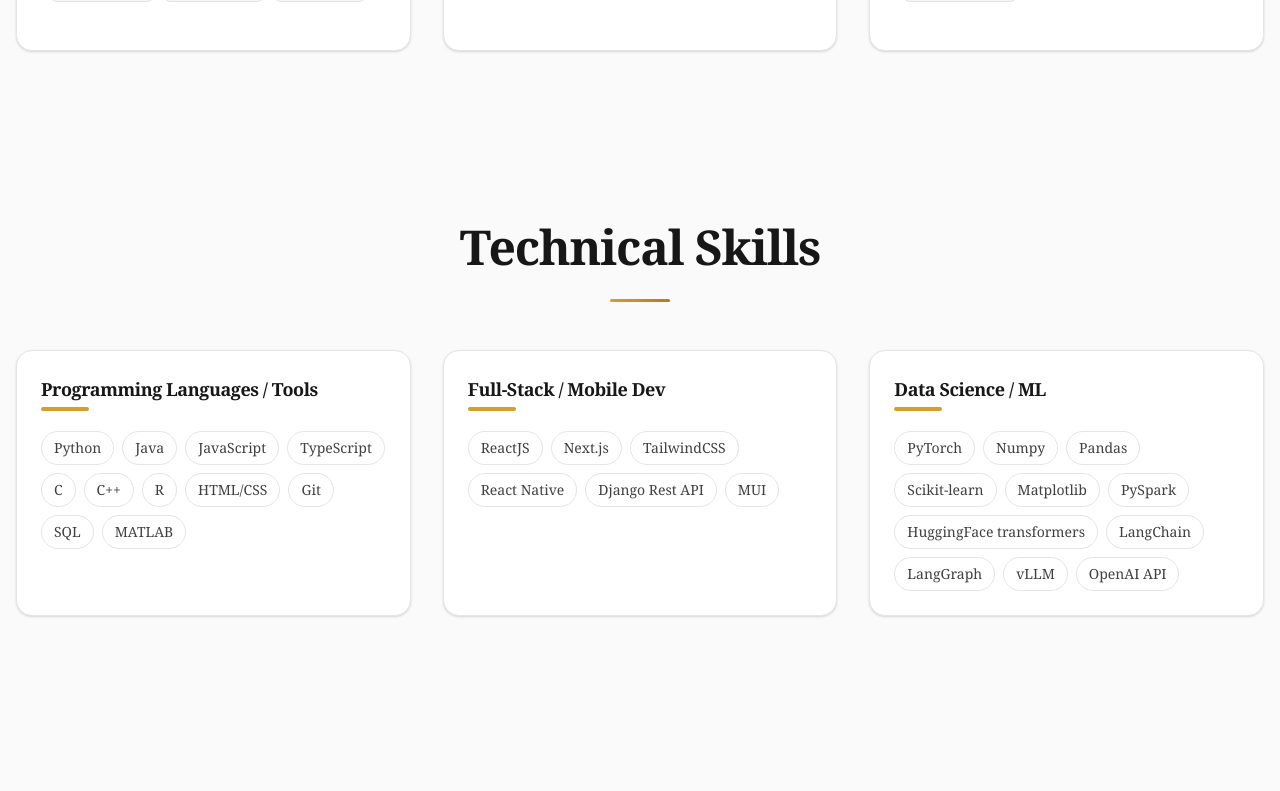
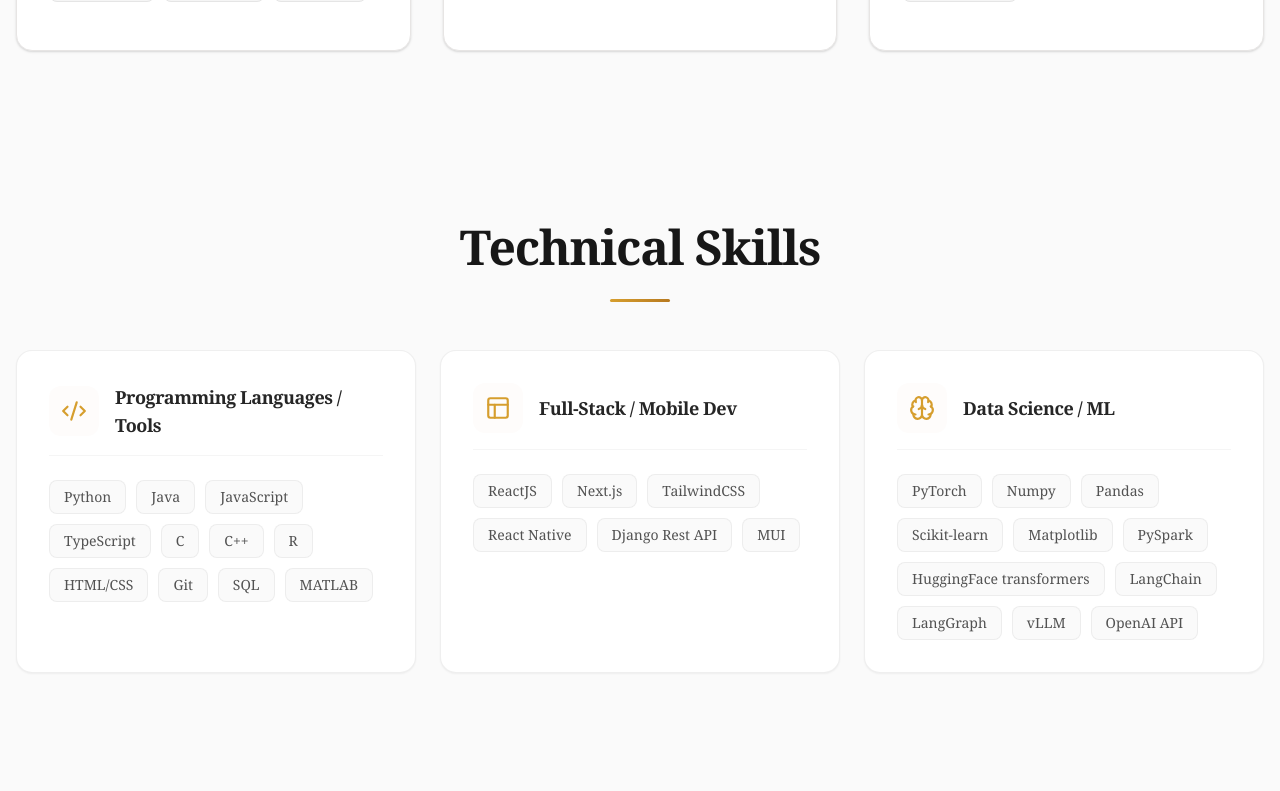
Before and after one commit to sham-bolic/sham-bolic.github.io, a Next.js app: page / in a window 1280 px wide. Shown: the part 3060-3851 px from the top of the page. Built offline with nearby package versions, Linux system fonts and the light colour scheme.

Commit message:
chore: polishing skill section

```diff
--- a/app/components/sections/SkillsSection.tsx
+++ b/app/components/sections/SkillsSection.tsx
@@ -2,43 +2,63 @@
 import React, { useRef } from 'react';
 import useOnScreen from '@/app/hooks/useOnScreen';
 import { skills } from '@/app/data/portfolio';
+import { Code2, Layout, Brain, Terminal } from 'lucide-react';
 
 export default function SkillsSection() {
 	const ref = useRef<HTMLElement>(null);
 	const isVisible = useOnScreen(ref, 0.1);
 
+	const getIcon = (category: string) => {
+		if (category.includes('Programming'))
+			return <Code2 size={26} className="text-warm-500" />;
+		if (category.includes('Full-Stack'))
+			return <Layout size={26} className="text-warm-500" />;
+		if (category.includes('Data Science'))
+			return <Brain size={26} className="text-warm-500" />;
+		return <Terminal size={26} className="text-warm-500" />;
+	};
+
 	return (
-		<section id="skills" ref={ref} className="py-12 md:py-20">
+		<section
+			id="skills"
+			ref={ref}
+			className="py-20 bg-neutral-50 dark:bg-neutral-900/50"
+		>
 			<div className="container mx-auto px-4 max-w-7xl">
 				<h2
-					className={`section-title dark:text-neutral-100 transition-all duration-700 transform ${
+					className={`section-title mb-12 text-center dark:text-neutral-100 transition-all duration-700 transform ${
 						isVisible ? 'opacity-100 translate-y-0' : 'opacity-0 translate-y-10'
 					}`}
 				>
 					Technical Skills
 				</h2>
-				<div className="grid gap-8 grid-cols-1 lg:grid-cols-3">
+				<div className="grid gap-6 grid-cols-1 md:grid-cols-2 lg:grid-cols-3">
 					{skills.map((skillGroup, index) => (
 						<div
 							key={index}
-							className={`card p-6 h-full dark:bg-neutral-700 dark:border-neutral-600 transition-all duration-700 transform ${
+							className={`group relative p-8 h-full bg-white dark:bg-neutral-800/40 rounded-2xl border border-neutral-200/60 dark:border-neutral-700/60 hover:border-warm-200 dark:hover:border-warm-800/50 shadow-sm hover:shadow-xl hover:shadow-warm-500/5 transition-all duration-500 transform ${
 								isVisible
 									? 'opacity-100 translate-y-0'
 									: 'opacity-0 translate-y-10'
 							}`}
 							style={{ transitionDelay: `${index * 150}ms` }}
 						>
-							<div className="mb-5">
-								<h3 className="text-lg font-bold text-neutral-900 dark:text-neutral-100 font-serif mb-1">
+							{/* Card Header */}
+							<div className="flex items-center gap-4 mb-6 pb-4 border-b border-neutral-100 dark:border-neutral-700/50">
+								<div className="p-3 rounded-xl bg-warm-50 dark:bg-warm-500/10 group-hover:bg-warm-100 dark:group-hover:bg-warm-500/20 transition-colors duration-300">
+									{getIcon(skillGroup.category)}
+								</div>
+								<h3 className="text-lg font-bold text-neutral-800 dark:text-neutral-100 font-serif">
 									{skillGroup.category}
 								</h3>
-								<div className="w-12 h-1 bg-warm-500 rounded-full"></div>
 							</div>
-							<div className="flex flex-wrap gap-2">
+
+							{/* Skills List */}
+							<div className="flex flex-wrap gap-2.5">
 								{skillGroup.list.map((skill, skillIndex) => (
 									<span
 										key={skillIndex}
-										className="px-3 py-1.5 rounded-full text-sm font-medium text-neutral-700 dark:text-neutral-300 bg-white dark:bg-neutral-800 border border-neutral-200 dark:border-neutral-600 transition-all duration-200 hover:bg-warm-50 dark:hover:bg-warm-900/20 hover:border-warm-300 hover:text-warm-700 dark:hover:text-warm-400"
+										className="px-3.5 py-1.5 rounded-lg text-sm font-medium text-neutral-600 dark:text-neutral-400 bg-neutral-50 dark:bg-neutral-900/50 border border-neutral-200/60 dark:border-neutral-700/60 transition-all duration-300 hover:bg-white dark:hover:bg-neutral-800 hover:border-warm-300 dark:hover:border-warm-700 hover:text-warm-600 dark:hover:text-warm-400 hover:shadow-sm hover:-translate-y-0.5"
 									>
 										{skill}
 									</span>
```
